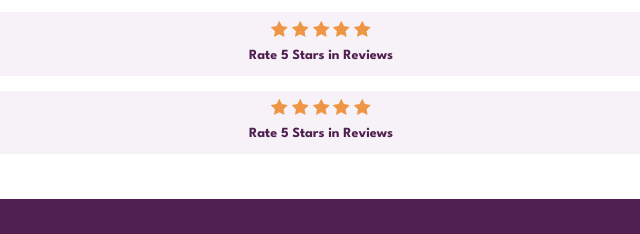
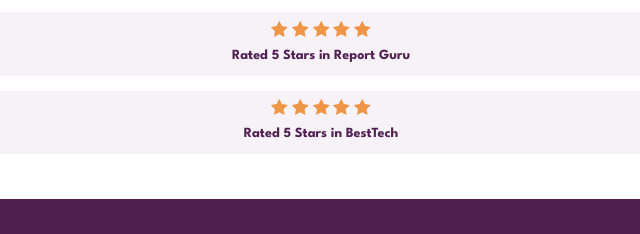
Before and after one commit to GR1807/Social-proof-section, a plain HTML site: page index.html in a window 1280 px wide. Shown: the part 254-488 px from the top of the page, 319-959 px from the left. Drawn offline with nearby package versions, Linux system fonts and the light colour scheme.

Commit message:
comment-box describe change

```diff
--- a/index.html
+++ b/index.html
@@ -51,7 +51,7 @@
                         <img src="/img/icon-star.svg" alt="">
                         <img src="/img/icon-star.svg" alt="">
                     </div>
-                    <p class="pb-3">Rate 5 Stars in Reviews</p>
+                    <p class="pb-3">Rated 5 Stars in Report Guru</p>
                 </div>
 
                 <div class="mark-box">
@@ -62,7 +62,7 @@
                         <img src="/img/icon-star.svg" alt="">
                         <img src="/img/icon-star.svg" alt="">
                     </div>
-                    <p class="pb-3">Rate 5 Stars in Reviews</p>
+                    <p class="pb-3">Rated 5 Stars in BestTech</p>
                 </div>
             </div>
         </section>
```
